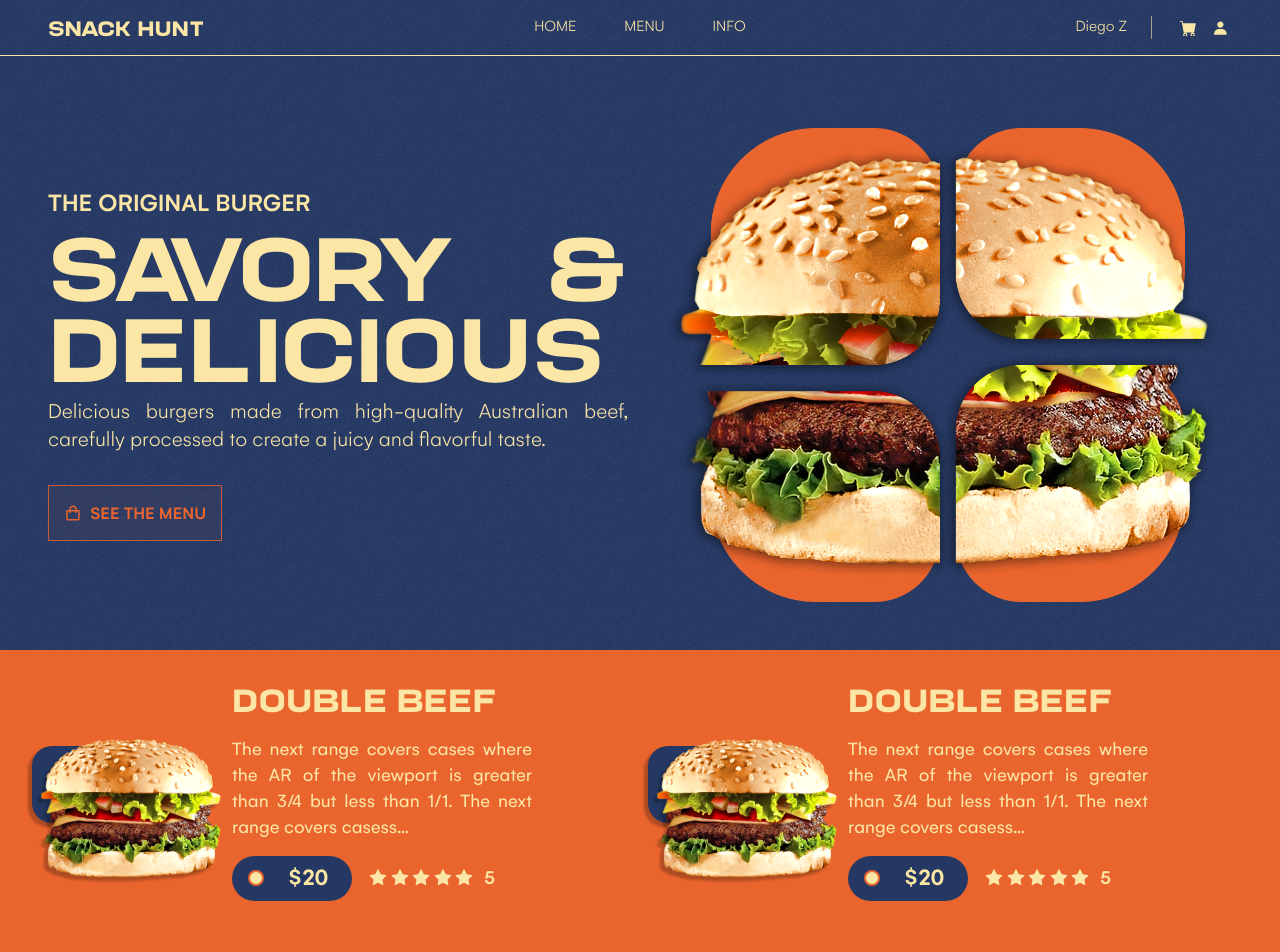
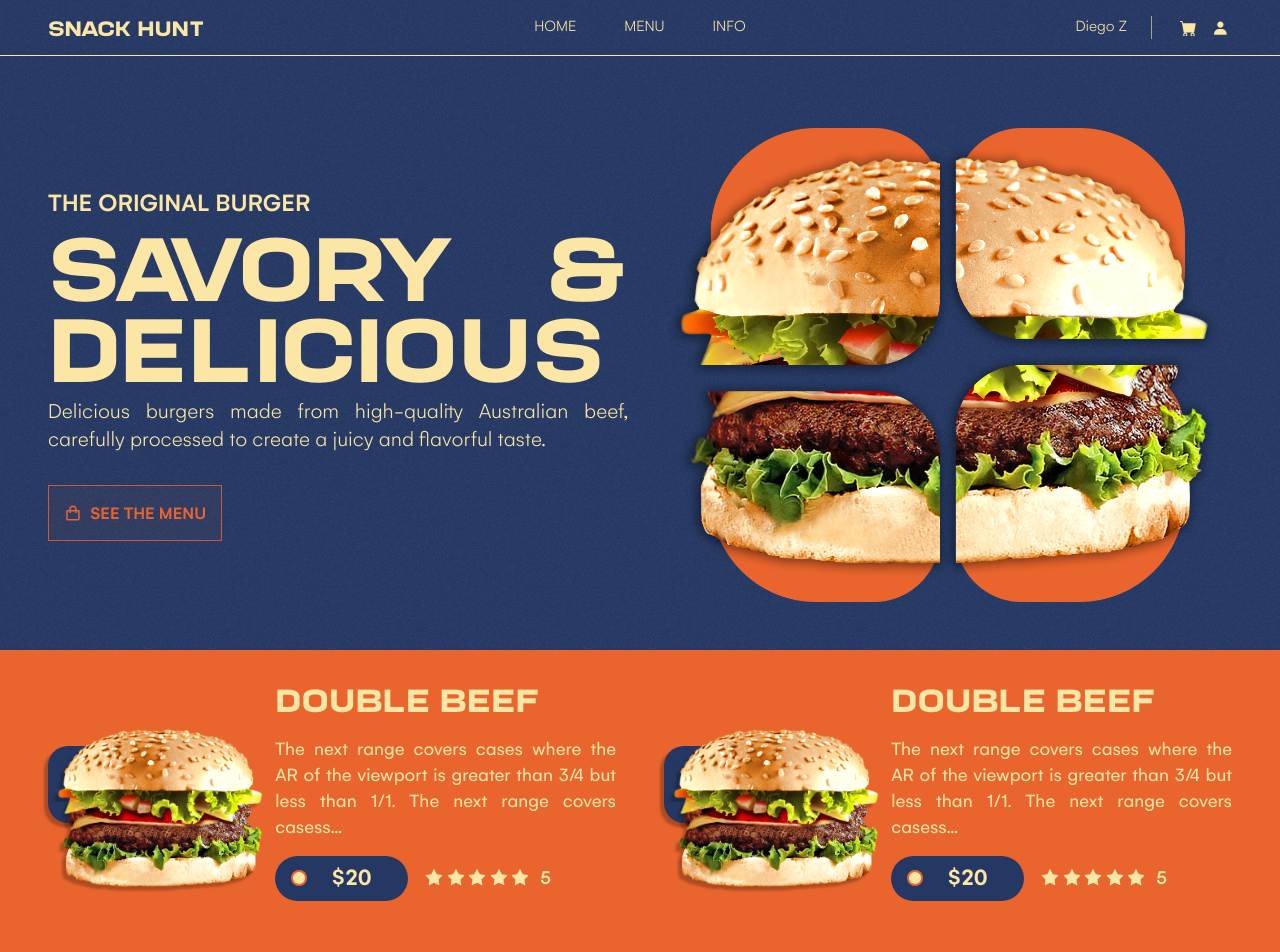
Before and after one commit to xDacksx/snack-web, a React (Vite) app: page / in a window 1280 px wide. Shown: the top 952 px of the page. Built offline with nearby package versions, Linux system fonts and the light colour scheme.

Commit message:
updated menu item styles

```diff
--- a/src/components/menu/menu-item.tsx
+++ b/src/components/menu/menu-item.tsx
@@ -29,7 +29,9 @@ export const MenuItem: FC<MenuItem> = ({
                 <h3>{title}</h3>
                 <p>{description}</p>
                 <span className={styles.quality}>
-                    <span className={styles.price}>${price}</span>
+                    <span className={styles.price}>
+                        <span className={styles.ball} /> ${price}
+                    </span>
                     <span className={styles.stars}>
                         {stars_.map((_e, i) => (
                             <AiFillStar key={i} />
--- a/src/scss/components/menu.module.scss
+++ b/src/scss/components/menu.module.scss
@@ -15,7 +15,8 @@
         justify-content: flex-start;
         align-items: flex-start;
         height: 16rem;
-        width: 500px;
+        width: 100%;
+        padding: 0 1rem;
         .image {
             height: 100%;
             width: 40%;
@@ -83,22 +84,25 @@
                     width: 40%;
                     padding-left: 3.5rem;
                     position: relative;
-                    &::after,
-                    &::before {
-                        content: "";
-                        display: inline-block;
+                    .ball {
+                        display: flex;
+                        flex-flow: row nowrap;
+                        justify-content: center;
+                        align-items: center;
                         width: 1rem;
                         height: 1rem;
                         background: $c_primary;
                         position: absolute;
                         left: 1rem;
                         border-radius: 100%;
-                    }
-                    &::after {
-                        width: 0.75rem;
-                        height: 0.75rem;
-                        background: $c_text;
-                        left: 1.1rem;
+                        &::after {
+                            content: "";
+                            display: inline-block;
+                            width: 0.75rem;
+                            height: 0.75rem;
+                            background: $c_text;
+                            border-radius: 100%;
+                        }
                     }
                 }
                 .stars {
```
